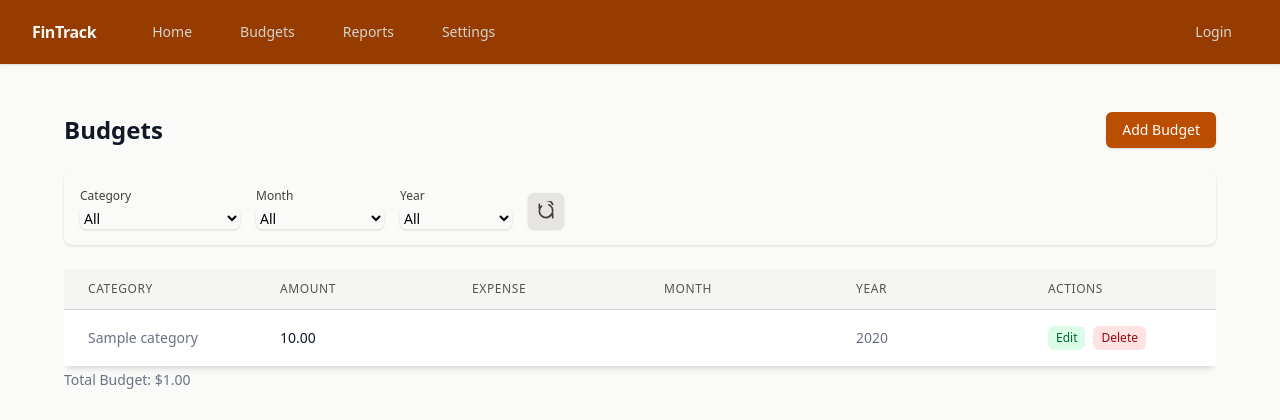
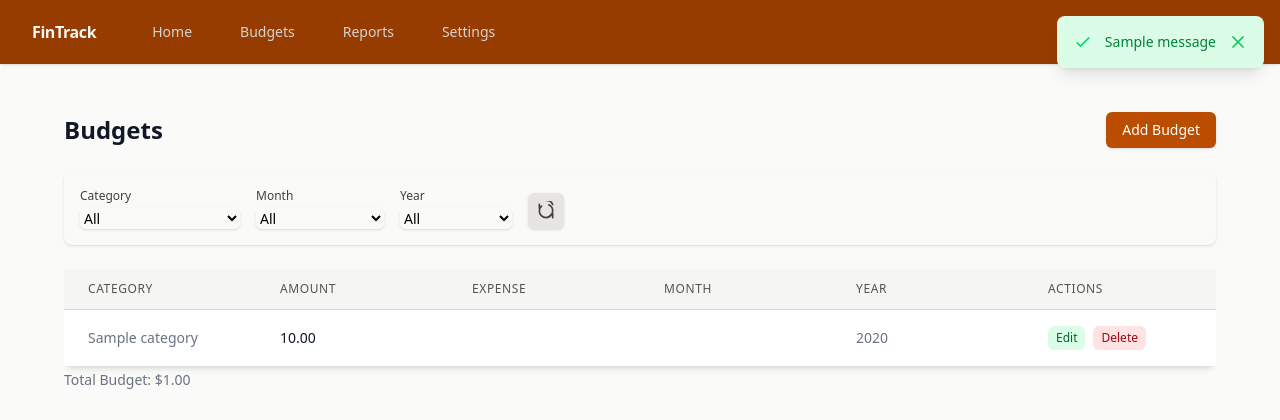
Before and after one commit to Burmese-AI/Financial-Transaction-Tracker, a Django app: template budgets/templates/budgets/budgets.html in a window 1280 px wide. Shown: the top 420 px of the page. Run offline with Django 5.2, Linux system fonts and the light colour scheme; tables that the repository leaves empty hold one stand-in row (values such as "Sample post"); the template is opened without the code that fills it: values that come from a table or form of the project are taken from there, most other values are stand-ins (such as "Sample title", 1, 10 or a date in 2020); one stand-in notice (Sample message) is shown; style sheets or scripts are compiled from the project's sources.

Commit message:
Enhance BudgetsDashboardView and BudgetDeleteView with Expense Warnings and Message Rendering
Added a warning message in BudgetsDashboardView when expenses exceed the budget amount, improving user awareness of budget limits. Updated the render_to_response method to include message rendering for both BudgetsDashboardView and BudgetDeleteView, ensuring users receive immediate feedback on their actions. Additionally, included the messages component in the main budgets template for consistent user notifications.

```diff
--- a/budgets/templates/budgets/budgets.html
+++ b/budgets/templates/budgets/budgets.html
@@ -1,6 +1,7 @@
 {% extends "main.html" %}
 
 {% block content %}
+{% include "budgets/components/messages.html" %}
 <div class="mx-auto max-w-7xl px-4 sm:px-6 lg:px-8 py-6">
   <!-- Title and Add Button -->
 
--- a/budgets/templates/budgets/components/messages.html
+++ b/budgets/templates/budgets/components/messages.html
@@ -1,23 +1,40 @@
 <div id="messages" {% if is_oob %}hx-swap-oob="true"{% endif %}>
-    <script>
-      {% for message in messages %}
-        Toastify({
-          text: "{{ message|escapejs }}",
-          duration: 5000,
-          close: true,
-          gravity: "top",
-          position: "right",
-          stopOnFocus: true,
-          style: {
-            background: "{% if 'success' in message.tags %}#16a34a{% elif 'error' in message.tags %}#dc2626{% elif 'warning' in message.tags %}#facc15{% elif 'info' in message.tags %}#2563eb{% else %}#6b7280{% endif %}",
-            color: "white",
-            fontWeight: "500",
-            fontSize: "1rem",
-            borderRadius: "0.5rem",
-            boxShadow: "0 2px 8px rgba(0,0,0,0.15)",
-          },
-          escapeMarkup: false,
-        }).showToast();
-      {% endfor %}
-    </script>
-  </div>
+  {% for message in messages %}
+    <div class="fixed top-4 right-4 z-50 p-4 rounded-lg shadow-lg {% if message.tags == 'success' %}bg-green-100 text-green-700{% elif message.tags == 'error' %}bg-red-100 text-red-700{% elif message.tags == 'warning' %}bg-yellow-100 text-yellow-700{% elif message.tags == 'info' %}bg-blue-100 text-blue-700{% else %}bg-gray-100 text-gray-700{% endif %}" role="alert">
+      <div class="flex items-center">
+        <div class="flex-shrink-0">
+          {% if message.tags == 'success' %}
+            <svg class="h-5 w-5 text-green-400" fill="none" stroke="currentColor" viewBox="0 0 24 24">
+              <path stroke-linecap="round" stroke-linejoin="round" stroke-width="2" d="M5 13l4 4L19 7"></path>
+            </svg>
+          {% elif message.tags == 'error' %}
+            <svg class="h-5 w-5 text-red-400" fill="none" stroke="currentColor" viewBox="0 0 24 24">
+              <path stroke-linecap="round" stroke-linejoin="round" stroke-width="2" d="M6 18L18 6M6 6l12 12"></path>
+            </svg>
+          {% elif message.tags == 'warning' %}
+            <svg class="h-5 w-5 text-yellow-400" fill="none" stroke="currentColor" viewBox="0 0 24 24">
+              <path stroke-linecap="round" stroke-linejoin="round" stroke-width="2" d="M12 9v2m0 4h.01m-6.938 4h13.856c1.54 0 2.502-1.667 1.732-3L13.732 4c-.77-1.333-2.694-1.333-3.464 0L3.34 16c-.77 1.333.192 3 1.732 3z"></path>
+            </svg>
+          {% elif message.tags == 'info' %}
+            <svg class="h-5 w-5 text-blue-400" fill="none" stroke="currentColor" viewBox="0 0 24 24">
+              <path stroke-linecap="round" stroke-linejoin="round" stroke-width="2" d="M13 16h-1v-4h-1m1-4h.01M21 12a9 9 0 11-18 0 9 9 0 0118 0z"></path>
+            </svg>
+          {% endif %}
+        </div>
+        <div class="ml-3">
+          <p class="text-sm font-medium">{{ message }}</p>
+        </div>
+        <div class="ml-auto pl-3">
+          <div class="-mx-1.5 -my-1.5">
+            <button type="button" class="inline-flex rounded-md p-1.5 focus:outline-none focus:ring-2 focus:ring-offset-2 {% if message.tags == 'success' %}text-green-500 hover:bg-green-200 focus:ring-green-600{% elif message.tags == 'error' %}text-red-500 hover:bg-red-200 focus:ring-red-600{% elif message.tags == 'warning' %}text-yellow-500 hover:bg-yellow-200 focus:ring-yellow-600{% elif message.tags == 'info' %}text-blue-500 hover:bg-blue-200 focus:ring-blue-600{% else %}text-gray-500 hover:bg-gray-200 focus:ring-gray-600{% endif %}" onclick="this.parentElement.parentElement.parentElement.parentElement.remove()">
+              <span class="sr-only">Dismiss</span>
+              <svg class="h-5 w-5" fill="none" stroke="currentColor" viewBox="0 0 24 24">
+                <path stroke-linecap="round" stroke-linejoin="round" stroke-width="2" d="M6 18L18 6M6 6l12 12"></path>
+              </svg>
+            </button>
+          </div>
+        </div>
+      </div>
+    </div>
+  {% endfor %}
+</div>
--- a/templates/main.html
+++ b/templates/main.html
@@ -13,7 +13,6 @@
   <body class="bg-stone-50 min-h-screen flex flex-col">
     {% include "components/navbar.html" %}
     {% include "components/modal_placeholder.html" %}
-    {% include "components/messages.html" %}
     <main class="max-w-7xl mx-auto px-4 sm:px-6 lg:px-8 py-6 flex-1">
       {% block content %}{% endblock content %}
     </main>
```
Also changed, not shown: budgets/views.py (+15 -4 lines).
